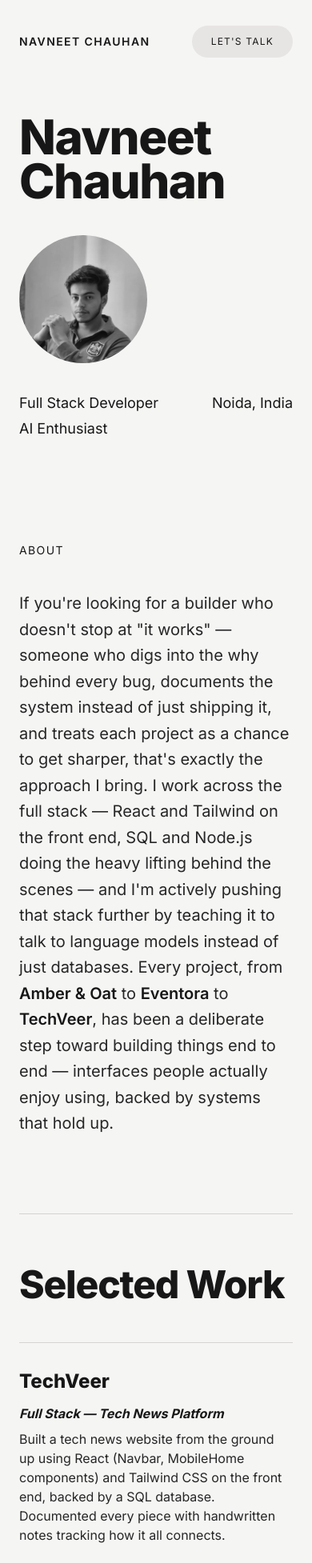
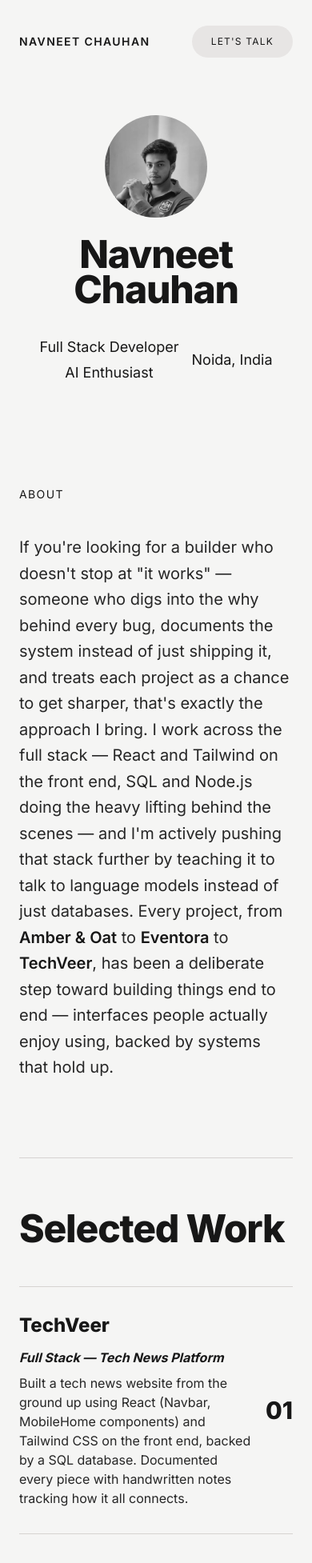
Before and after one commit to navneetthakurr/Navneet-Showcase, a React (Vite) app: page / in a window 390 px wide. Shown: the top 1954 px of the page at 80% size. Built offline with nearby package versions, Linux system fonts and the light colour scheme.

Commit message:
make portfolio responsive for mobile

```diff
--- a/src/components/Portfolio.jsx
+++ b/src/components/Portfolio.jsx
@@ -34,7 +34,7 @@ function FadeInSection({ children, className = "" }) {
 
 export default function Portfolio() {
   return (
-    <div className="min-h-screen bg-stone-100 text-neutral-900">
+    <div className="min-h-screen bg-stone-100 text-neutral-900 overflow-x-hidden">
       <style>{`
         @import url('https://fonts.googleapis.com/css2?family=Inter:wght@400;500;600;700;800;900&display=swap');
         .font-inter { font-family: 'Inter', sans-serif; }
@@ -57,8 +57,8 @@ export default function Portfolio() {
       <main className="max-w-[1800px] mx-auto px-6 sm:px-10 font-inter">
         <FadeInSection>
           <section className="pt-10">
-            <div className="flex items-center gap-10 lg:gap-90 flex-wrap">
-              <h1 className="font-extrabold tracking-tight leading-[0.92] text-6xl sm:text-8xl lg:text-[9rem] break-words">
+            <div className="flex flex-col-reverse sm:flex-row items-center gap-6 sm:gap-10 lg:gap-24 lg:justify-between">
+              <h1 className="font-extrabold tracking-tight leading-[0.92] text-5xl sm:text-8xl lg:text-[9rem] break-words text-center sm:text-left">
                 Navneet
                 <br />
                 Chauhan
@@ -66,11 +66,11 @@ export default function Portfolio() {
               <img
                 src={profileImg}
                 alt="Navneet Chauhan"
-                className="w-40 h-40 sm:w-56 sm:h-56 lg:w-72 lg:h-72 object-cover rounded-full grayscale"
+                className="w-32 h-32 sm:w-56 sm:h-56 lg:w-72 lg:h-72 object-cover rounded-full grayscale shrink-0"
               />
             </div>
 
-            <div className="flex flex-wrap justify-between items-start gap-4 mt-9">
+            <div className="flex flex-wrap justify-center sm:justify-between items-center sm:items-start gap-4 mt-9 text-center sm:text-left">
               <div className="text-lg sm:text-xl space-y-1">
                 <div>Full Stack Developer</div>
                 <div>AI Enthusiast</div>
@@ -112,7 +112,7 @@ export default function Portfolio() {
           </FadeInSection>
 
           <FadeInSection>
-            <div className="grid grid-cols-1 sm:grid-cols-[1fr_auto] items-center gap-6 py-8 border-t border-stone-300">
+            <div className="grid grid-cols-[1fr_auto] items-center gap-4 sm:gap-6 py-8 border-t border-stone-300">
               <div>
                 <div className="font-extrabold text-2xl sm:text-3xl">
                   TechVeer
@@ -127,14 +127,14 @@ export default function Portfolio() {
                   handwritten notes tracking how it all connects.
                 </p>
               </div>
-              <div className="font-extrabold text-5xl sm:text-6xl lg:text-7xl leading-none">
+              <div className="font-extrabold text-3xl sm:text-6xl lg:text-7xl leading-none">
                 01
               </div>
             </div>
           </FadeInSection>
 
           <FadeInSection>
-            <div className="grid grid-cols-1 sm:grid-cols-[1fr_auto] items-center gap-6 py-8 border-t border-stone-300">
+            <div className="grid grid-cols-[1fr_auto] items-center gap-4 sm:gap-6 py-8 border-t border-stone-300">
               <div>
                 <div className="font-extrabold text-2xl sm:text-3xl">
                   Eventora
@@ -149,14 +149,14 @@ export default function Portfolio() {
                   Render.
                 </p>
               </div>
-              <div className="font-extrabold text-5xl sm:text-6xl lg:text-7xl leading-none">
+              <div className="font-extrabold text-3xl sm:text-6xl lg:text-7xl leading-none">
                 02
               </div>
             </div>
           </FadeInSection>
 
           <FadeInSection>
-            <div className="grid grid-cols-1 sm:grid-cols-[1fr_auto] items-center gap-6 py-8 border-t border-stone-300">
+            <div className="grid grid-cols-[1fr_auto] items-center gap-4 sm:gap-6 py-8 border-t border-stone-300">
               <div>
                 <div className="font-extrabold text-2xl sm:text-3xl">
                   Amber &amp; Oat
@@ -171,7 +171,7 @@ export default function Portfolio() {
                   and JavaScript, no frameworks.
                 </p>
               </div>
-              <div className="font-extrabold text-5xl sm:text-6xl lg:text-7xl leading-none">
+              <div className="font-extrabold text-3xl sm:text-6xl lg:text-7xl leading-none">
                 03
               </div>
             </div>
@@ -195,7 +195,7 @@ export default function Portfolio() {
           </FadeInSection>
         </section>
 
-        <footer className="py-10 border-t border-stone-300 flex justify-between items-center text-sm">
+        <footer className="py-10 border-t border-stone-300 flex flex-col sm:flex-row gap-4 justify-between items-center text-sm text-center sm:text-left">
           <div>©2026. All rights reserved.</div>
           <div className="flex gap-5">
             <a href="https://github.com/navneetthakurr" target="_blank" rel="noopener noreferrer" className="font-medium hover:opacity-60 transition-opacity">
```
